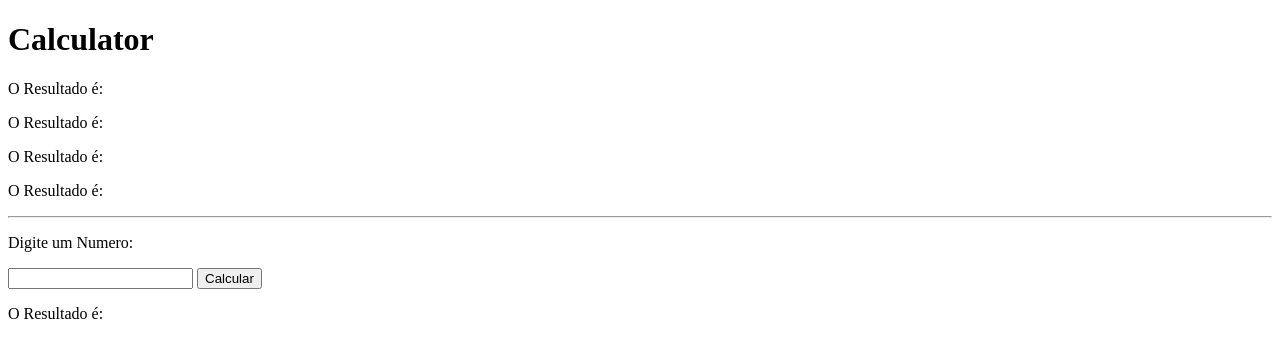
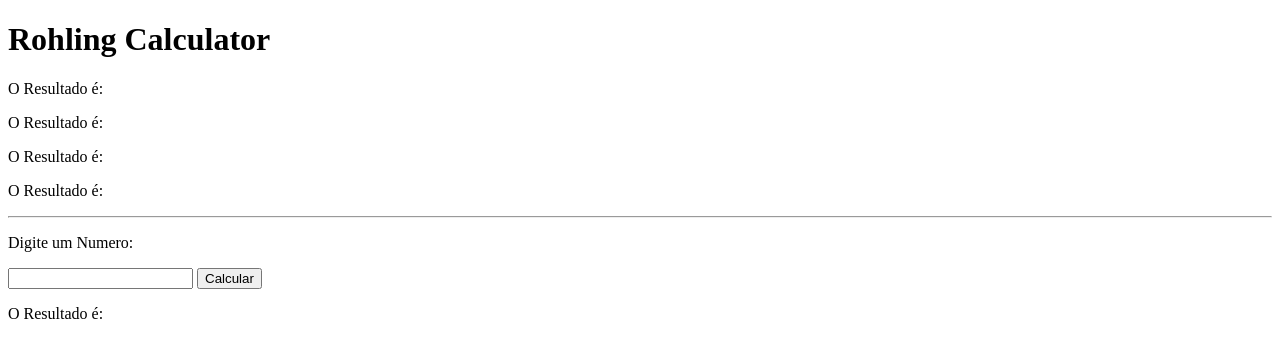
Before and after one commit to rohling/lin3, a plain HTML site: page index.html in a window 1280 px wide. Drawn offline with Linux system fonts and the light colour scheme.

Commit message:
arrumei titulo

```diff
--- a/index.html
+++ b/index.html
@@ -8,7 +8,7 @@
 </head>
 
 <body>
-    <h1>Calculator</h1>
+    <h1>Rohling Calculator</h1>
     <p>O Resultado é:
         <strong><span id="element"></span>
         </strong></p>
```
